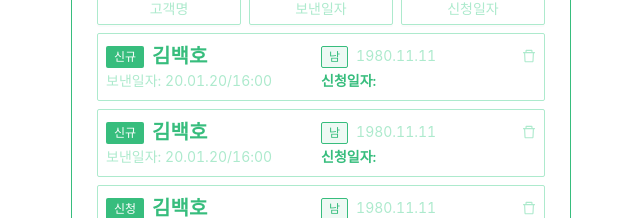
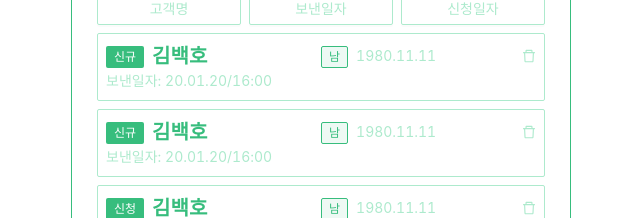
Before and after one commit to bowdawn/mymanager, a React (Create React App) app: page / in a window 1280 px wide. Shown: the part 153-371 px from the top of the page, without its empty margins (319-959 px from the left). Built offline with nearby package versions, Linux system fonts and the light colour scheme.

Commit message:
apply time is not shown if it does not exist

```diff
--- a/src/components/dummy1.tsx
+++ b/src/components/dummy1.tsx
@@ -207,7 +207,9 @@ const DummyPage1: FC = (props: any) => {
                       justifyContent: 'flex-start',
                     }}
                   >
-                    <Text strong>신청일자: {item.applyTime}</Text>
+                    {item.applyTime ? (
+                      <Text strong>신청일자: {item.applyTime}</Text>
+                    ) : null}
                   </div>
                 </div>
               </Card>
```
